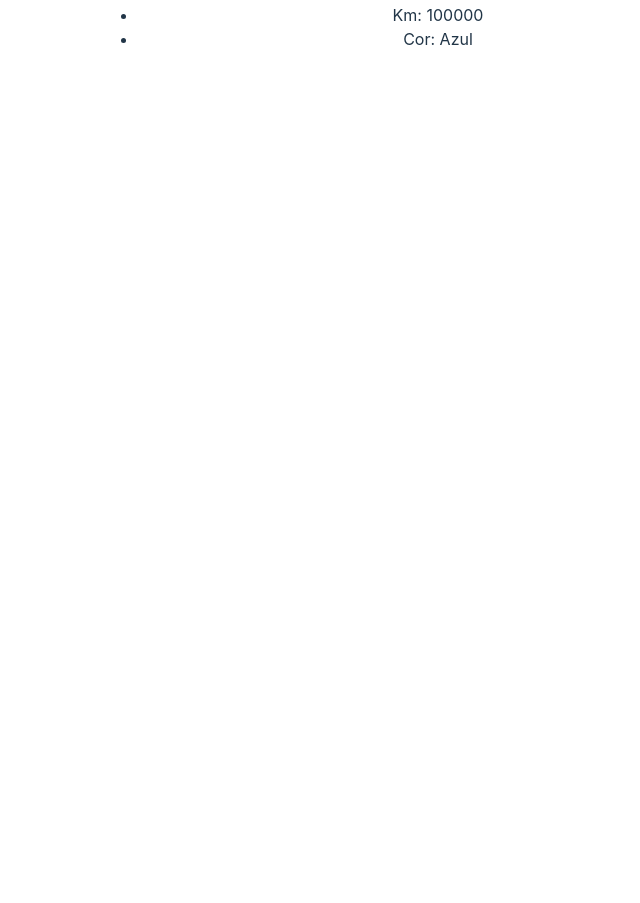
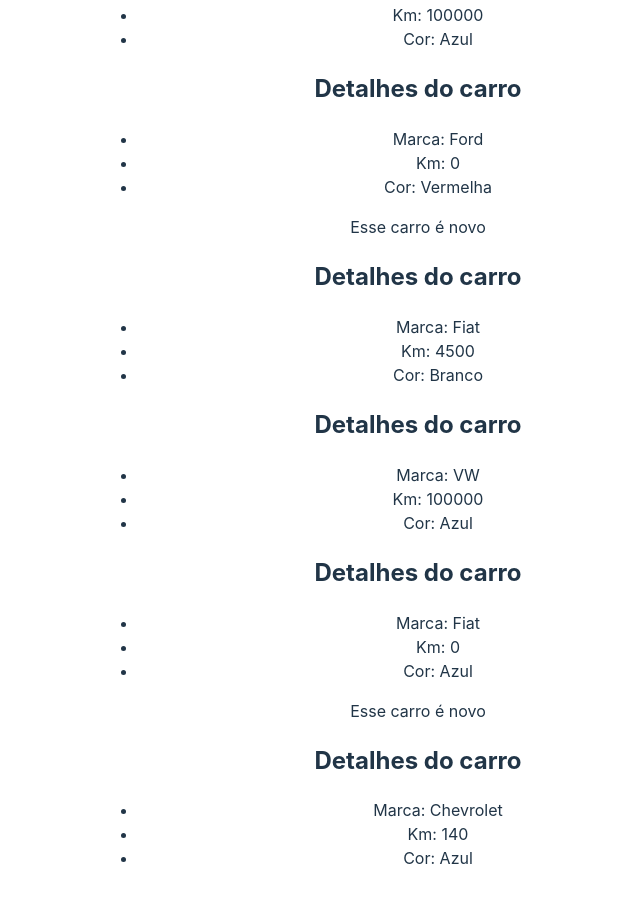
Before and after one commit to Mauuv/curso-react, a React (Vite) app in the folder 3-FUNDAMENTOSv2/secao-3/: page / in a window 1280 px wide. Shown: the part 2183-3086 px from the top of the page, without its empty margins (222-862 px from the left). Before the commit the page ends 2282 px from the top, so only its background shows below. Built offline with nearby package versions, Linux system fonts and the light colour scheme.

Commit message:
Rendering lists in components

```diff
--- a/3-FUNDAMENTOSv2/secao-3/src/App.jsx
+++ b/3-FUNDAMENTOSv2/secao-3/src/App.jsx
@@ -11,6 +11,11 @@
   const [count, setCount] = useState(0)
   const name = "Mauricio"
   const [userName] = useState("Joao");
+  const cars = [
+    {id: 1, brand: "VW", km: 100000, color: "Azul", newCar: false},
+    {id: 2, brand: "Fiat", km: 0, color: "Azul", newCar: true},
+    {id: 3, brand: "Chevrolet", km: 140, color: "Azul", newCar: false},
+  ]
 
   return (
     <>
@@ -28,7 +33,20 @@
       {/**Props */}
       <ShowUserName name={userName}/>
       {/**Desctructuring Props */}
-      <CarDetails brand="VW" km={100000} color="Azul"/>
+      <CarDetails brand="VW" km={100000} color="Azul" newCar={false}/>
+      {/**Reaproveitando */}
+      <CarDetails brand="Ford" km={0} color="Vermelha" newCar={true}/>
+      <CarDetails brand="Fiat" km={4500} color="Branco" newCar={false}/>
+      {/**Loop em array de objetos */}
+      {cars.map((car) => (
+        <CarDetails
+          brand={car.brand}
+          km={car.km}
+          color={car.color}
+          newCar={car.newCar}
+          key={car.id}/>
+      ))}
+
     </>
   )
 }
--- a/3-FUNDAMENTOSv2/secao-3/src/components/CarDetails.jsx
+++ b/3-FUNDAMENTOSv2/secao-3/src/components/CarDetails.jsx
@@ -1,4 +1,4 @@
-const CarDetails = ({brand, km, color}) => {
+const CarDetails = ({brand, km, color, newCar}) => {
   return (
     <>
       <h2>Detalhes do carro</h2>
@@ -7,6 +7,7 @@
         <li>Km: {km}</li>
         <li>Cor: {color}</li>
       </ul>
+      {newCar && <p>Esse carro é novo</p>}
     </>
   )
 }
```
